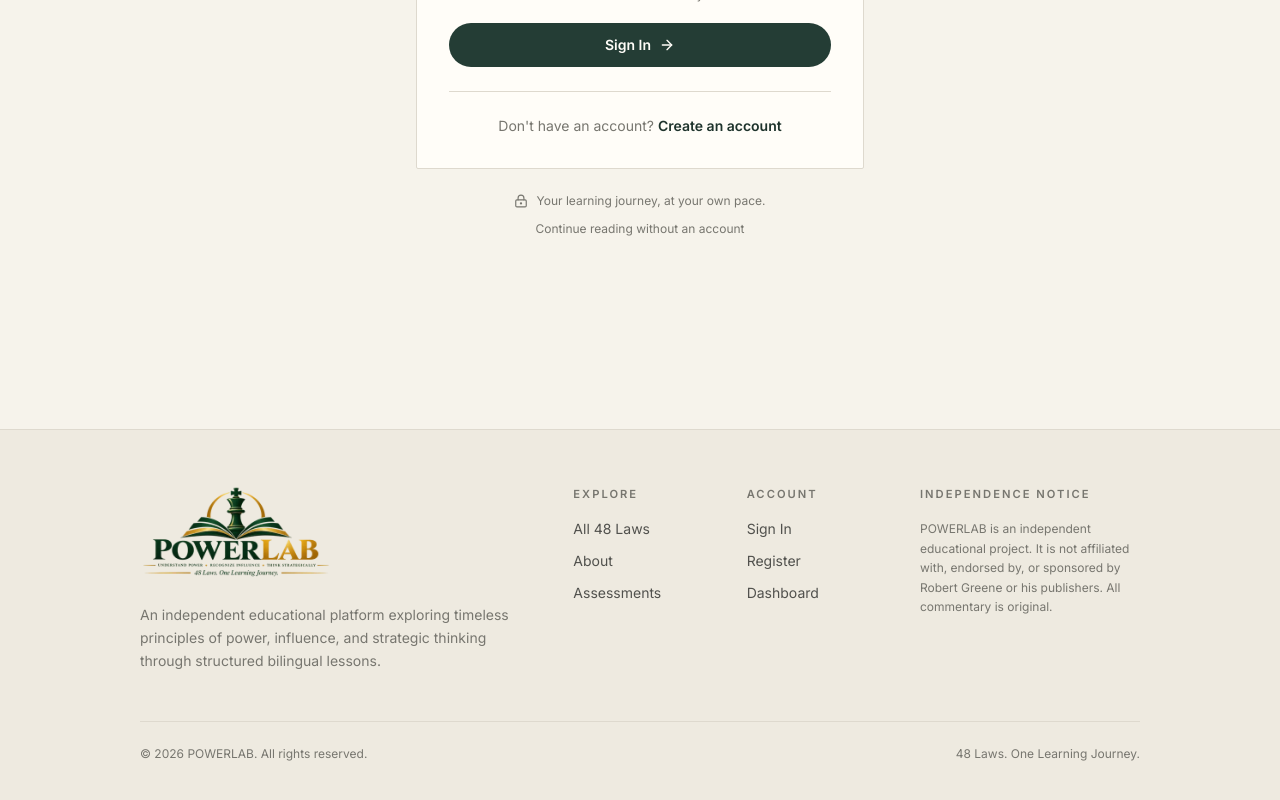
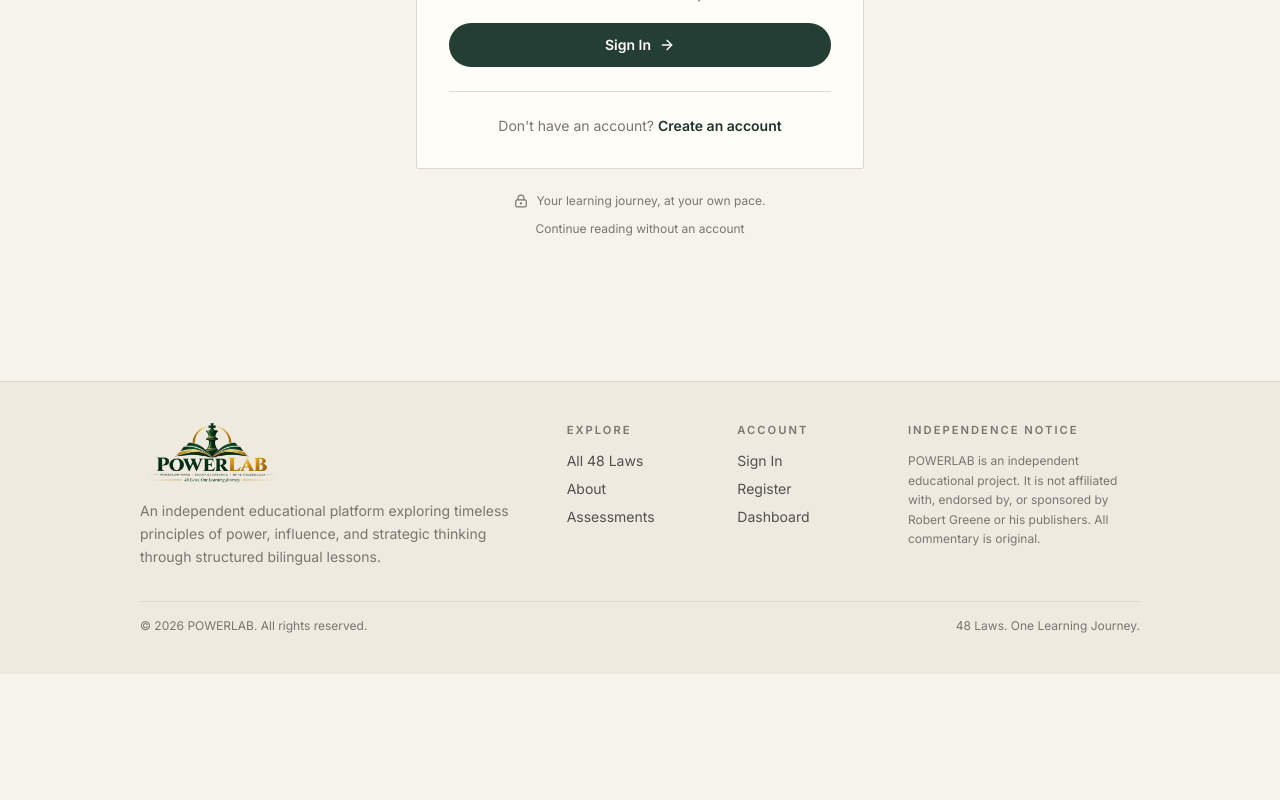
Before and after one commit to probal2005/POWERLAB, a React (Vite) app: page /login in a window 1280 px wide. Shown: the part 701-1501 px from the top of the page. After the commit the page ends 1375 px from the top, so only its background shows below. Built offline with nearby package versions, Linux system fonts and the light colour scheme; no server answers.

Commit message:
Reduce footer spacing and improve layout

```diff
--- a/src/components/BrandLogo.tsx
+++ b/src/components/BrandLogo.tsx
@@ -5,7 +5,7 @@ type BrandLogoProps = {
 
 const variantStyles = {
   header: 'h-12 w-24 sm:h-14 sm:w-28',
-  footer: 'h-20 w-40 sm:h-24 sm:w-48',
+  footer: 'h-16 w-32 sm:h-18 sm:w-36',
   sidebar: 'h-16 w-32',
   auth: 'mx-auto h-24 w-48 sm:h-28 sm:w-56',
 };
--- a/src/components/Footer.tsx
+++ b/src/components/Footer.tsx
@@ -6,14 +6,14 @@ export default function Footer() {
   const { t } = useLanguage();
 
   return (
-    <footer className="mt-24 border-t border-line bg-canvas-2/60">
-      <div className="container-content py-14">
-        <div className="grid grid-cols-1 md:grid-cols-12 gap-10">
+    <footer className="mt-12 border-t border-line bg-canvas-2/60">
+      <div className="container-content py-9 sm:py-10">
+        <div className="grid grid-cols-1 gap-7 sm:grid-cols-2 sm:gap-x-8 md:grid-cols-12 md:gap-6">
           <div className="md:col-span-5">
             <Link to="/" className="inline-flex items-center" aria-label="POWERLAB home">
               <BrandLogo variant="footer" />
             </Link>
-            <p className="mt-4 max-w-sm text-sm leading-relaxed text-ink-muted">
+            <p className="mt-2 max-w-sm text-sm leading-relaxed text-ink-muted">
               {t(
                 'An independent educational platform exploring timeless principles of power, influence, and strategic thinking through structured bilingual lessons.',
                 'ক্ষমতা, প্রভাব এবং কৌশলগত চিন্তার শাশ্বত নীতিগুলি কাঠামোগত দ্বিভাষিক পাঠের মাধ্যমে অন্বেষণকারী একটি স্বাধীন শৈক্ষিক প্ল্যাটফর্ম।'
@@ -22,8 +22,8 @@ export default function Footer() {
           </div>
 
           <div className="md:col-span-2">
-            <h3 className="eyebrow mb-4">{t('Explore', 'অন্বেষণ')}</h3>
-            <ul className="space-y-3 text-sm">
+            <h3 className="eyebrow mb-3">{t('Explore', 'অন্বেষণ')}</h3>
+            <ul className="space-y-2 text-sm">
               <li><Link to="/laws" className="text-ink/80 hover:text-forest-600 transition-colors">{t('All 48 Laws', '৪৮ নিয়ম')}</Link></li>
               <li><Link to="/about" className="text-ink/80 hover:text-forest-600 transition-colors">{t('About', 'পরিচিতি')}</Link></li>
               <li><Link to="/assessments" className="text-ink/80 hover:text-forest-600 transition-colors">{t('Assessments', 'মূল্যায়ন')}</Link></li>
@@ -31,8 +31,8 @@ export default function Footer() {
           </div>
 
           <div className="md:col-span-2">
-            <h3 className="eyebrow mb-4">{t('Account', 'হিসাব')}</h3>
-            <ul className="space-y-3 text-sm">
+            <h3 className="eyebrow mb-3">{t('Account', 'হিসাব')}</h3>
+            <ul className="space-y-2 text-sm">
               <li><Link to="/login" className="text-ink/80 hover:text-forest-600 transition-colors">{t('Sign In', 'প্রবেশ')}</Link></li>
               <li><Link to="/register" className="text-ink/80 hover:text-forest-600 transition-colors">{t('Register', 'নিবন্ধন')}</Link></li>
               <li><Link to="/student" className="text-ink/80 hover:text-forest-600 transition-colors">{t('Dashboard', 'ড্যাশবোর্ড')}</Link></li>
@@ -40,7 +40,7 @@ export default function Footer() {
           </div>
 
           <div className="md:col-span-3">
-            <h3 className="eyebrow mb-4">{t('Independence Notice', 'স্বাধীনতা বিজ্ঞপ্তি')}</h3>
+            <h3 className="eyebrow mb-3">{t('Independence Notice', 'স্বাধীনতা বিজ্ঞপ্তি')}</h3>
             <p className="text-xs leading-relaxed text-ink-muted">
               {t(
                 'POWERLAB is an independent educational project. It is not affiliated with, endorsed by, or sponsored by Robert Greene or his publishers. All commentary is original.',
@@ -50,7 +50,7 @@ export default function Footer() {
           </div>
         </div>
 
-        <div className="mt-12 pt-6 border-t border-line flex flex-col sm:flex-row items-center justify-between gap-3">
+        <div className="mt-8 flex flex-col items-center justify-between gap-2 border-t border-line pt-4 sm:flex-row sm:gap-3">
           <p className="text-xs text-ink-muted">
             © {new Date().getFullYear()} POWERLAB. {t('All rights reserved.', 'সর্বস্বত্ব সংরক্ষিত।')}
           </p>
```
